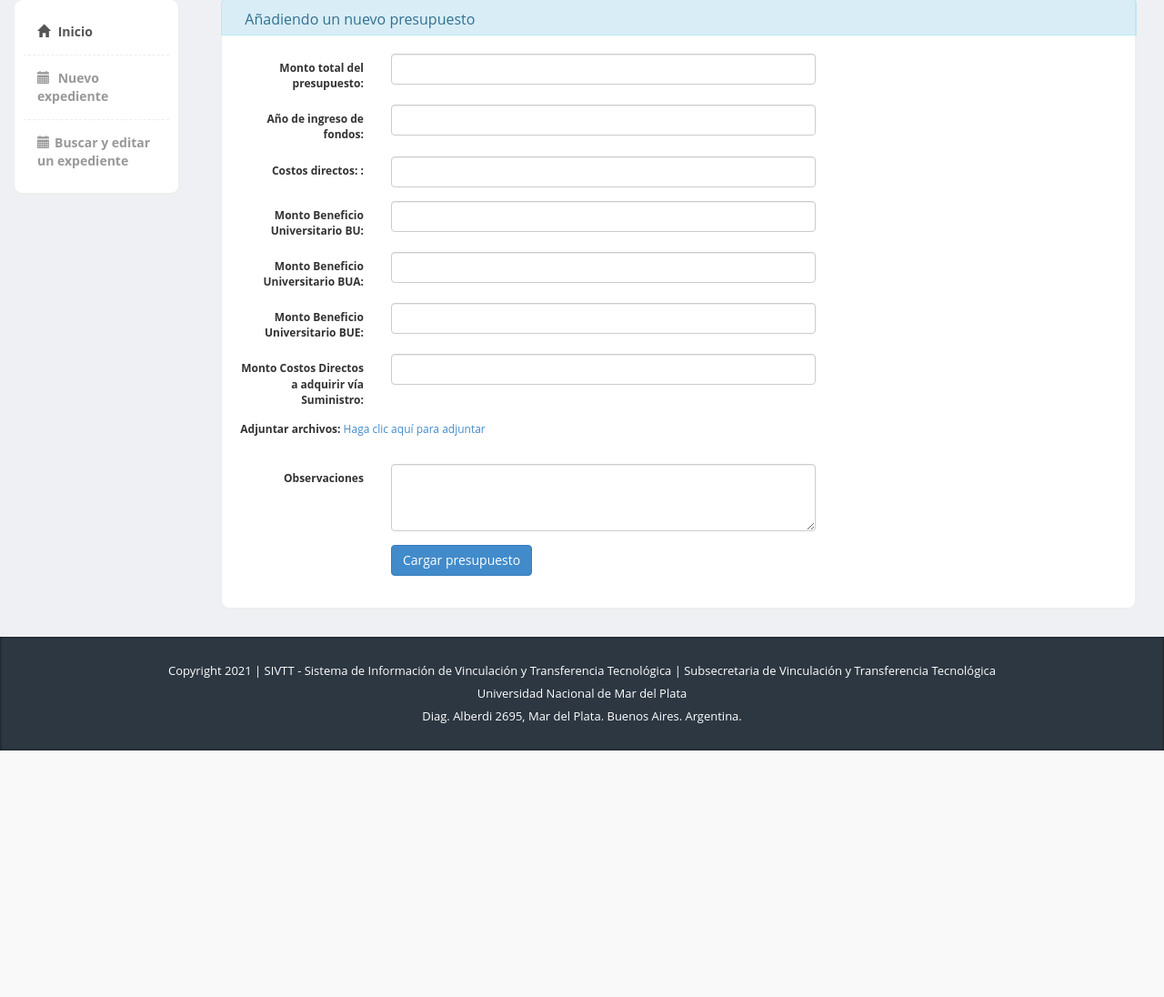
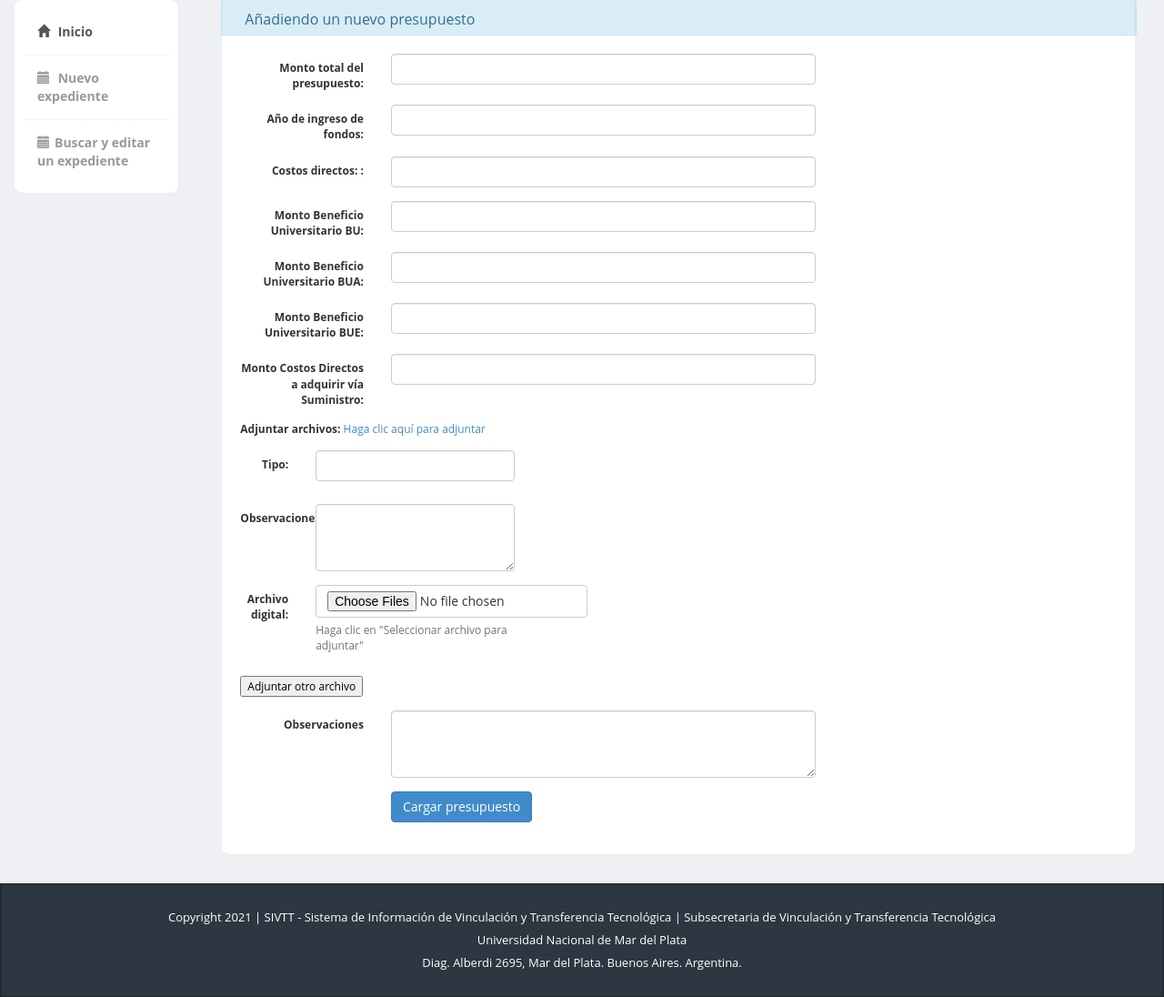
Before and after one commit to gvfernan/sst, a PHP site: page /presupuesto.php?expediente=1 in a window 1280 px wide. Shown: the part 81-1177 px from the top of the page at 91% size. Before the commit the page ends 906 px from the top, so only its background shows below. Run offline with PHP 8.4, Linux system fonts and the light colour scheme; data that the repository does not hold is empty.

Commit message:
Import many files

```diff
--- a/presupuesto.php
+++ b/presupuesto.php
@@ -137,6 +137,36 @@ $id_contrato = $_GET["id_contrato"];
 								  <div class="form-group">
 								  <div class="col-sm-6">
 								  <p><label>Adjuntar archivos: </label><a href="<?php echo "adjuntos_presupuesto.php?expediente=$no_expediente&id_contrato=$id_contrato" ?>" target="_blank"> Haga clic aquí para adjuntar</a> <!-- adjuntar varios archivos y permitir describirlos con una lista-->
+									<div class="form-group">
+								    <label for="inputEmail3" class="col-sm-2 control-label">Tipo:</label>
+								    <div class="col-sm-6">
+								     <p><input list="tipo" name="tipo" class="form-control" />
+										<datalist id="tipo">
+											<option value="nota_costos_director_subsidios">Nota Solicitud Costos Directos/Subsidio</option>
+											<option value="nota_expediente_rendicion">Nota Solicitud Expte. Rendición</option>
+											<option value="nota_honorarios_recibo_de_sueldo">Nota Solicitud Honorarios Recibo Sueldo</option>
+											<option value="nota_solicitud_honorarios_factura">Nota Solicitud Honorarios Factura</option>
+											<option value="nota_solicitud_beat">Nota Solicitud B.E.A.T.</option>
+										</datalist>
+								    </div>
+								  </div>
+
+						<div class="form-group">
+							<label class="col-sm-2 control-label">Observaciones: </label>
+								<div class="col-sm-6">
+									<textarea class="form-control" rows="3" name="observaciones"></textarea>
+								</div>
+						</div>
+						<div class="form-group">
+						   	<label class="col-md-2 control-label">Archivo digital:</label>
+								<div class="col-md-6">
+									<input type="file" class="btn btn-default" id="miarchivo[]" name="miarchivo[]" multiple="" required>
+									<p class="help-block">Haga clic en "Seleccionar archivo para adjuntar"</p>
+								</div>
+						</div>
+						<div id="contenedor">
+						</div>
+						<button type="button" onclick="clonar();">Adjuntar otro archivo</button>
 								  </div>
 								  </div>
 
@@ -178,5 +208,32 @@ $id_contrato = $_GET["id_contrato"];
     <!-- Include all compiled plugins (below), or include individual files as needed -->
     <script src="bootstrap/js/bootstrap.min.js"></script>
     <script src="js/custom.js"></script>
+		<script>
+				var count_click = 0;
+				function clonar() {
+					var contenedor = document.getElementById("contenedor");
+					count_click +=1;
+  				contenedor.insertAdjacentHTML('beforeend',"<div class='form-group'>" +
+								    "<label for='inputEmail3' class='col-sm-2 control-label'>Tipo:</label>" +
+								    "<div class='col-sm-6'>" +
+								    "<p><input list='tipo' name='tipo' class='form-control' />" +
+										"<datalist id='tipo_"+count_click+"'>" +
+										"<option value='nota_costos_director_subsidios'>Nota Solicitud Costos Directos/Subsidio</option>" +
+										"<option value='nota_expediente_rendicion'>Nota Solicitud Expte. Rendición</option>" +
+										"<option value='nota_honorarios_recibo_de_sueldo'>Nota Solicitud Honorarios Recibo Sueldo</option>" +
+										"<option value='nota_solicitud_honorarios_factura'>Nota Solicitud Honorarios Factura</option>" +
+										"<option value='nota_solicitud_beat'>Nota Solicitud B.E.A.T.</option>" +
+										"</datalist></div></div>" +
+										"<div class='form-group'>" +
+											"<label class='col-sm-2 control-label'>Observaciones: </label>" +
+											"<div class='col-sm-6'>" +
+											"<textarea class='form-control' rows='3' name='observaciones_"+count_click+"'></textarea>" +
+											"</div></div><div class='form-group'>" +
+						   	"<label class='col-md-2 control-label'>Archivo digital:</label>" +
+								"<div class='col-md-6'>" +
+								"<input type='file' class='btn btn-default' id='miarchivo[]' name='miarchivo[]'>" +
+								"<p class='help-block'>Haga clic en 'Seleccionar archivo para adjuntar'</p></div></div>");
+				}
+		</script>
   </body>
 </html>
```
Also changed, not shown: presupuesto_agregado.php (+14 -0 lines).
